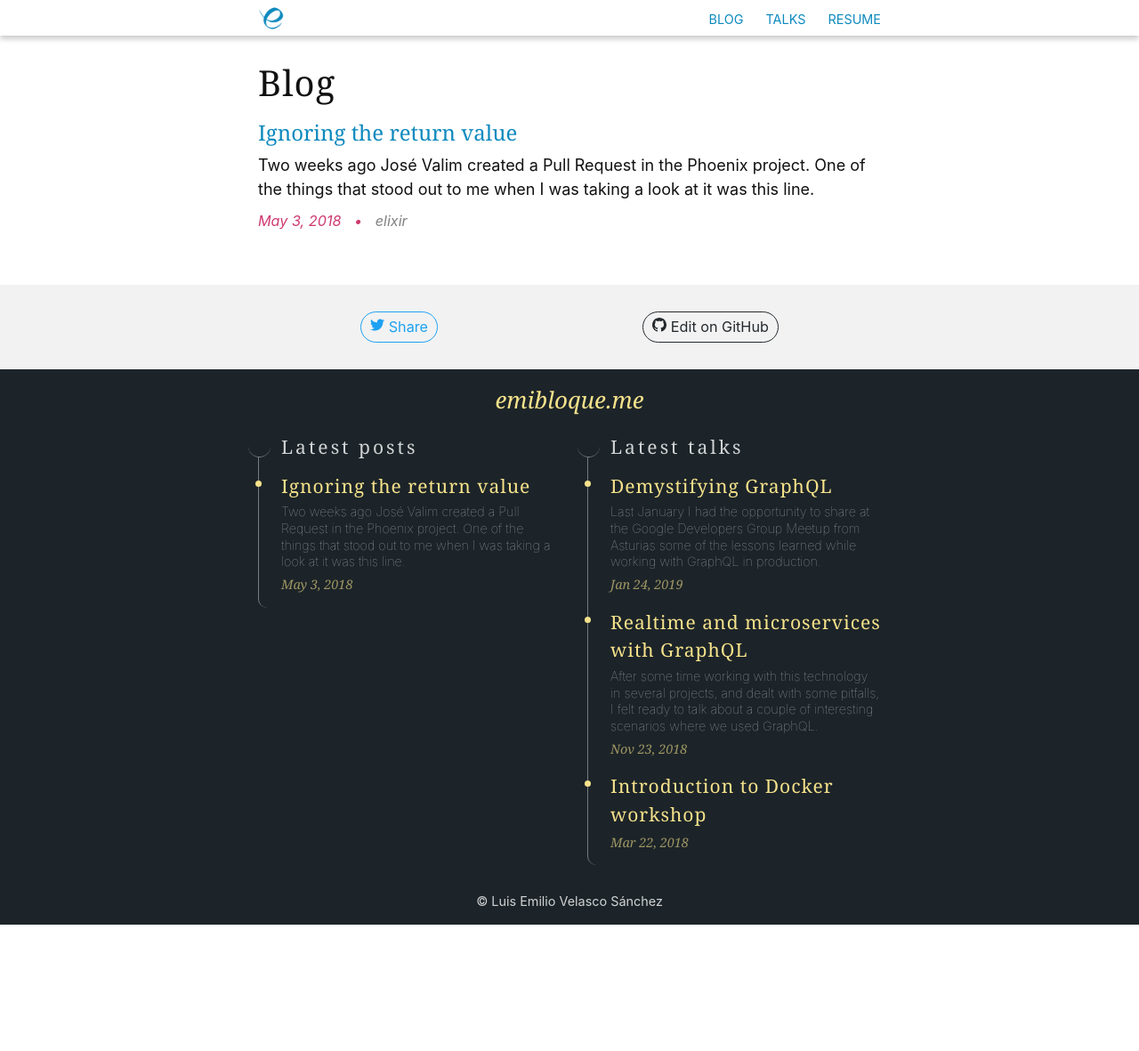
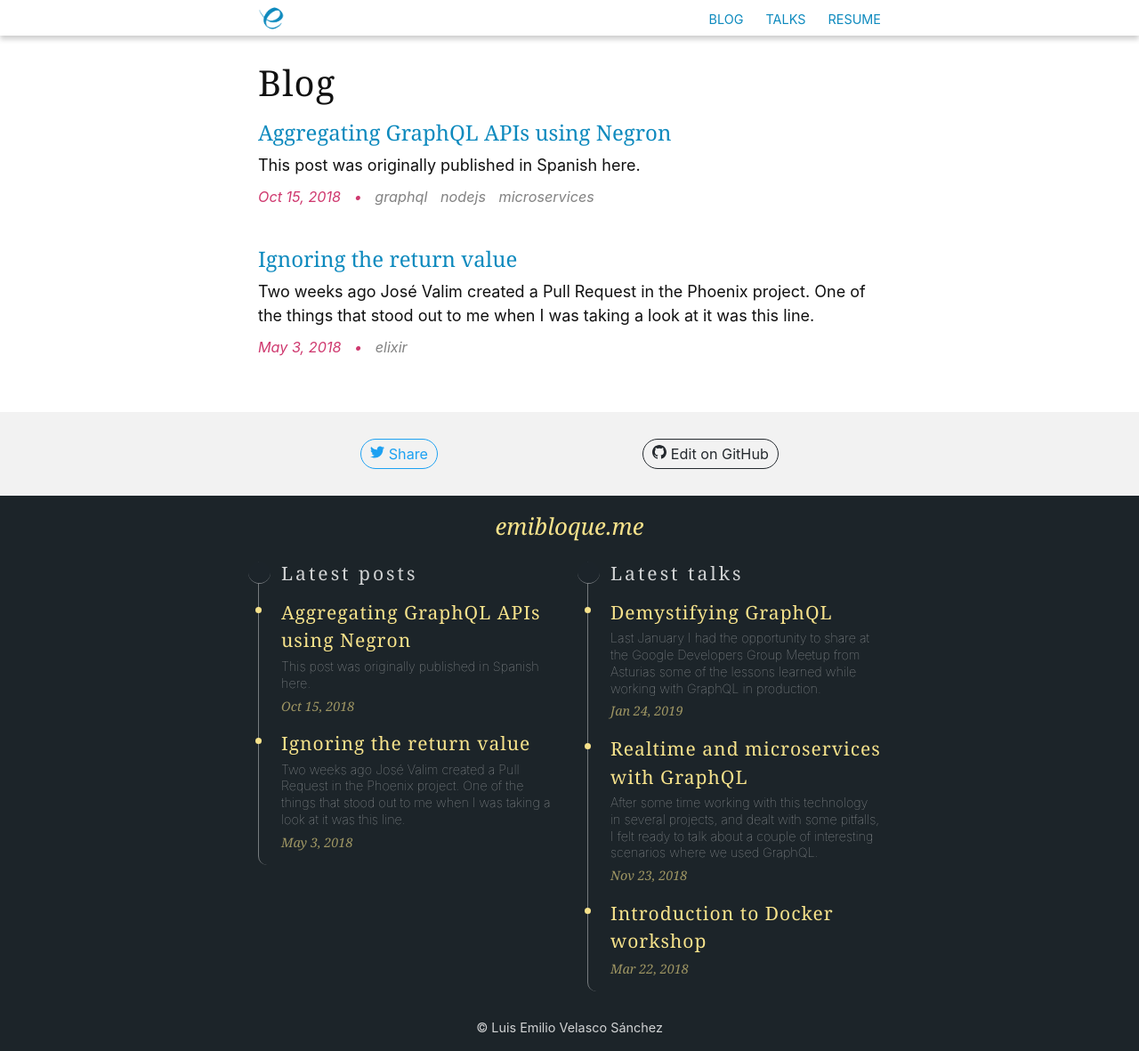
Before and after one commit to emibloque/emibloque, a Jekyll site: the page built from _pages/posts.html, in a window 1280 px wide. Shown: the whole page at 89% size. Built offline with Jekyll 4.4.1, drawn with Linux system fonts in a browser that asks for light colours; before the commit the page ends 1039 px from its top, so only the background shows below that; part of the change alters nothing that is shown.

Commit message:
Add negron post

```diff
--- a/_includes/main-footer.html
+++ b/_includes/main-footer.html
@@ -5,8 +5,7 @@
       <div class="list">
         <h3 class="list-title">Latest posts</h3>
         <ul>
-          {% assign posts = site.posts | reverse %}
-          {%- for post in posts limit:2 -%}
+          {%- for post in site.posts limit:2 -%}
           <li>
             <h3 class="article-title">
               <a href="{{ post.url | relative_url }}">
--- a/_pages/posts.html
+++ b/_pages/posts.html
@@ -5,7 +5,7 @@ permalink: /blog/
 ---
 
 <ul class="b-posts-list">
-  {% for post in site.posts reversed %}
+  {% for post in site.posts %}
   <li class="post">
     <h3 class="title">
       <a href="{{ post.url }}">{{ post.title }}</a>
--- /dev/null
+++ b/_posts/2018-10-15-aggregating-apis-with-negron.md
@@ -0,0 +1,172 @@
+---
+layout: post
+title: Aggregating GraphQL APIs using Negron
+date: 2018-10-15
+categories: blog
+tags: graphql nodejs microservices
+
+image: "/assets/images/posts/aggregating-apis-with-negron/aaron-burden-718998-unsplash.jpg"
+---
+
+> This post was originally published in Spanish [here](https://thecocktail.engineering/agregando-apis-graphql-con-negron-3ba1a75d8440){:target="\_blank"}.
+
+Since Facebook open source GraphQL in 2015, the popularity of this specification didn't stop growing.
+
+GraphQL is just a specification of a data language and has nothing to do with the protocol where it travels, existing as an alternative not only to a RESTful design of an HTTP API but as a possible contract for internal APIs within an application or any type of third-party libraries.
+
+In software engineering, we must take into account the tradeoffs of using one technology instead of another in order to always make the most knowledgeable decisions possible prior to implementing a solution to a problem. In this post, we will see an example where it could be reasonable to use GraphQL instead of a RESTful architecture.
+
+## Our startup
+
+We already have a millionaire idea: **Frasaza.com**. It will be a _MaaS (Motivation as a Service)_, where we'll sell motivational quotes at a fair price.
+
+For our MVP we'll start with just a web application. In the future, we know our user base will grow exponentially and we'll need native mobile apps, so we are going to design an architecture that scales properly. We are going to start building a SPA (Single Page Application) which will query an API serving motivational quotes.
+
+### REST vs GraphQL
+
+It's time for us to implement our API, how we build it? Within our app, quotes are composed by:
+
+- Author, whenever known (would have an **id** and a **name**).
+- Content, the motivational quote.
+- Topic.
+- Id.
+
+We should be able to:
+
+- Filter quotes by topic.
+- Filter quotes by its author.
+- Filter quotes by id.
+
+In the case we design the API following a RESTful convention, we would create two endpoints:
+
+- GET `/quotes/:id`: where `:id` is the quote's id.
+- GET `/quotes?topic=:topic&author_id=:author_id`: where `:topic` and `:author_id` are optional parameters.
+
+In addition to implementing all the error handling and validation logic for the arguments, we should consider document our API using tools as [Swagger](https://swagger.io/){:target="\_blank"}.
+
+If we were to use GraphQL, we could define an interface with [types](https://graphql.org/learn/schema/#type-system){:target="\_blank"} and [queries](https://graphql.org/learn/queries/#fields){:target="\_blank"}, so that our API would have the following types:
+
+{% highlight graphql %}
+type Author {
+  id: UUID!
+  name: String!
+}
+enum Topic {
+  INSPIRATIONAL
+  MENTORSHIP
+  ENTREPRENEURSHIP
+}
+type Quote {
+  id: UUID!
+  author: Author
+  content: String!
+  topic: Topic!
+}
+{% endhighlight %}
+
+In GraphQL the keyword `!` after a type means that the field is compulsory (as an argument or a field within an object). Not only we have simply and custom types but we also could leverage [enumerations](https://graphql.org/learn/schema/#enumeration-types){:target="\_blank"} (`enum`) which allow us to limit the possible inputs our API accepts.
+
+We will also have the following Query in our application:
+
+{% highlight graphql %}
+type Query {
+ quotes(id: UUID, authorId: UUID, topic: Topic): [Quote]
+}
+{% endhighlight %}
+
+This query has three optional parameters and will return an array of quotes. We could query the quotes list as follows:
+
+{% highlight graphql %}
+query {
+  quotes(id: $id, authorId: $authorId, topic: $topic) {
+    id
+    content
+    topic
+    author {
+      id
+      name
+    }
+  }
+}
+{% endhighlight %}
+
+Where `$id`, `$authorId`, and `$topic` are optional variables we could send in order to filter the results.
+
+One of the main key points of GraphQL is the ability, without implementing anything extra at the server side, to create, from the client, queries like the following one where we are removing the content we don't need:
+
+{% highlight graphql %}
+query {
+  quotes(id: $id, authorId: $authorId, topic: $topic) {
+    content
+  }
+}
+{% endhighlight %}
+
+Given that there are plenty of libraries implementing the GraphQL specification for almost all the popular languages, we'd have all the types and error handling as well as the documentation for free, without the need of implementing it, allowing us to put more attention implementing the business logic of our application.
+
+### Deploying our MVP
+
+The day has come! We just build our API using Ruby and our SPA using React (with [Apollo](https://www.apollographql.com/){:target="\_blank"} as the GraphQL client implementation) and we are ready to deploy it to production. Everything looks great and our architecture is something similar to this:
+
+![MVP Architecture](/assets/images/posts/aggregating-apis-with-negron/mvp-architecture.png)
+
+### We want feedback
+
+Sells couldn't be better, so we want to add a new feature to gather feedback about our quotes in order to know which ones are the most popular.
+
+As we don't want this new feature to compromise our existing service, we are going to develop a new service using Elixir and as we had a pleasant journey working with GraphQL, we are going to implement the API of this service using GraphQL too. The [mutation](https://graphql.org/learn/queries/#mutations){:target="\_blank"} for this service will be as follows:
+
+{% highlight graphql %}
+type Mutation {
+  giveFeedback(score: Int!, comment: String): String
+}
+{% endhighlight %}
+
+We build the service and in order to integrate it with our existing frontend, we came up with an architecture like the following one:
+
+![Architecture with feedback service](/assets/images/posts/aggregating-apis-with-negron/feedback-architecture.png)
+
+However, a single GraphQL client shouldn't query more than one endpoint, so that architecture [isn't supported in the Apollo client](https://github.com/apollographql/apollo-client/issues/84){:target="\_blank"}. GraphQL was thought, as opposed to REST, to [serve just a single endpoint](https://graphql.org/learn/best-practices/#http){:target="\_blank"} to the client which will use our services.
+
+## Building Negron
+
+At [The Cocktail](https://the-cocktail.com){:target="\_blank"}, we faced a similar architecture and we built a tool that allows us to aggregate several GraphQL endpoints in just one. We called this tool [Negron](https://github.com/the-cocktail/negron){:target="\_blank"}.
+
+With Negron, our architecture would look something like this:
+
+![Architecture with Negron gateway](/assets/images/posts/aggregating-apis-with-negron/negron-architecture.png)
+
+Now we'll query just one endpoint that will be set up by Negron, unifying the APIs of all services we configure, thanks to the technique known as [schema stitching](https://www.apollographql.com/docs/graphql-tools/schema-stitching/){:target="\_blank"}.
+
+### Using Negron
+
+Negron could be started as a [Docker container](https://hub.docker.com/r/thecocktail/negron/){:target="\_blank"}, as well as a Node.js application.
+
+If our services lived at:
+
+- `https://quotes.frasaza.com/graphql`
+- `https://feedback.frasaza.com/graphql`
+
+We can start Negron (`https://api.frasaza.com/graphql`) with the following command:
+
+{% highlight shell %}
+docker run \
+  -e NEGRON_PATH=/grapqhl \
+  -e PROVIDER_URL_QUOTES=https://quotes.frasaza.com/graphql \
+  -e PROVIDER_URL_FEEDBACK=https://feedback.frasaza.com/graphql \
+  thecocktail/negron
+{% endhighlight %}
+
+With this command, we'd have our GraphQL gateway listening at port `3000` and we could send the `quotes` query and the `giveFeedback` mutation directly against `https://api.frasaza.com/graphql`.
+
+### Pitfalls
+
+When using schema stitching, we are at risk of encounter type collisions between services, so it is important for the type names (fields, queries, and mutations) to not be the same. In case those collide, the last service to be aggregated will override the type.
+
+## Conclusion
+
+Although GraphQL, and its implementations, offer a huge range of tools, it's important to consider our architecture and our requirements before deciding if we chose GraphQL over REST, since not in every scenario GraphQL makes a difference.
+
+On the other hand, Negron isn't limited to aggregate internal APIs, thanks to its simple configuration, it could also be used as a proxy for external APIs in order to have better control over the API traffic.
+
+If you like the project, have questions or suggestions, any contribution to [our GitHub repository](https://github.com/the-cocktail/negron){:target="\_blank"} will be more than welcome.
--- a/_sass/block/_b_post.scss
+++ b/_sass/block/_b_post.scss
@@ -52,7 +52,15 @@
     }
   }
 
+  h2 {
+    margin: 40px 0 0 0;
+  }
+
+  h3 {
+    margin: 30px 0 0 0;
+  }
+
   p {
-    margin: 30px 0;
+    margin: 20px 0;
   }
 }
```
Also changed, not shown: assets/images/posts/aggregating-apis-with-negron/aaron-burden-718998-unsplash.jpg (added), assets/images/posts/aggregating-apis-with-negron/feedback-architecture.png (added), assets/images/posts/aggregating-apis-with-negron/mvp-architecture.png (added), assets/images/posts/aggregating-apis-with-negron/negron-architecture.png (added).
